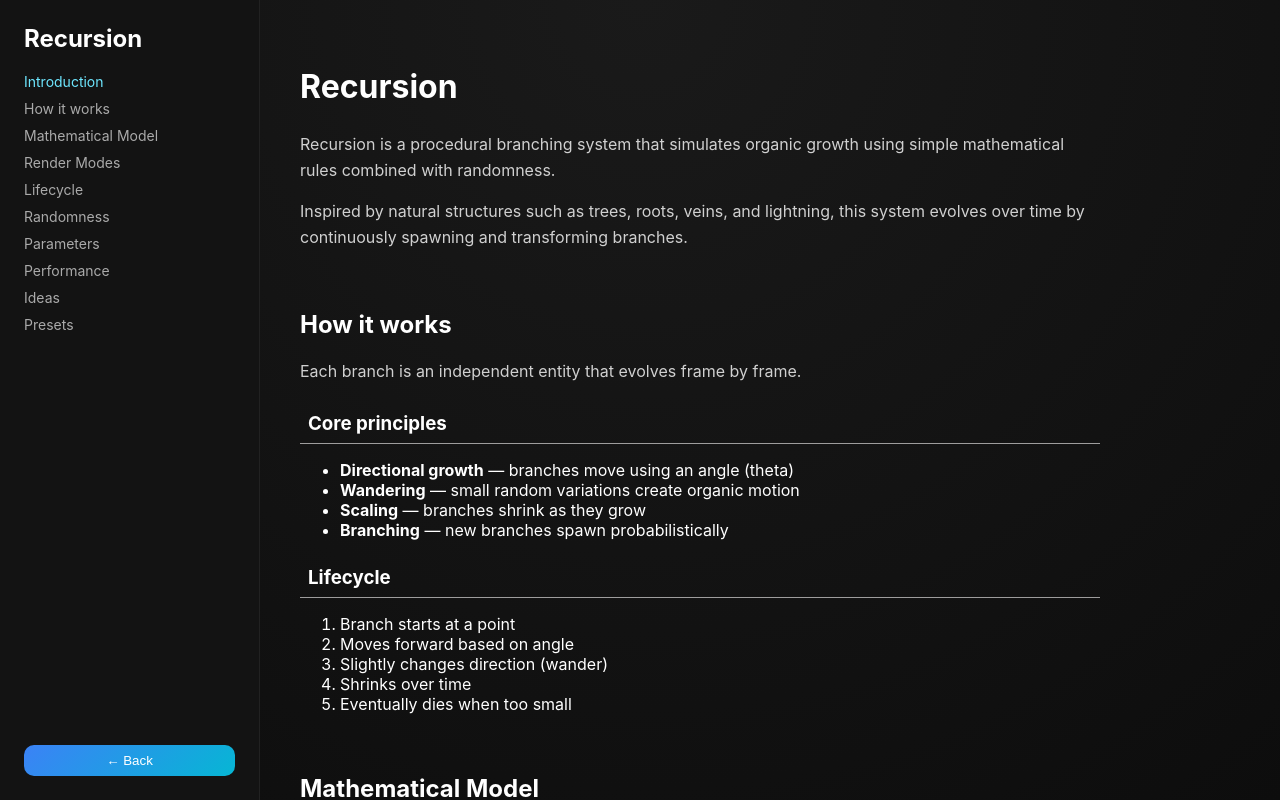
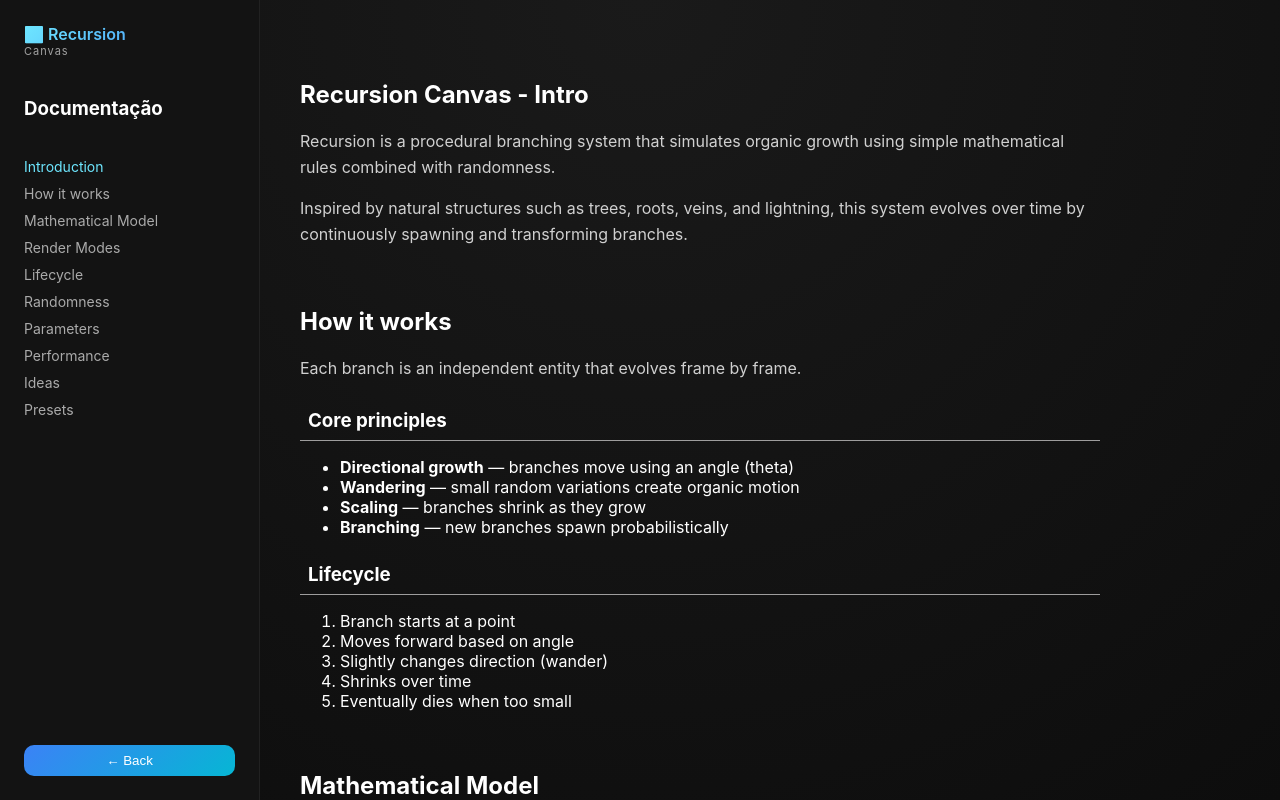
Before and after one commit to fernandacostads/recursion-canvas, a React (Vite) app: page /recursion-canvas/docs in a window 1280 px wide. Built offline with nearby package versions, Linux system fonts and the light colour scheme.

Commit message:
feat: add clean, pause canvas funtions

```diff
--- a/index.html
+++ b/index.html
@@ -4,7 +4,7 @@
     <meta charset="UTF-8" />
     <link rel="icon" type="image/svg+xml" href="/favicon.svg" />
     <meta name="viewport" content="width=device-width, initial-scale=1.0" />
-    <title>Recursion react</title>
+    <title>Recursion Canvas</title>
   </head>
   <body>
     <div id="root"></div>
--- a/src/components/ControlPanel.tsx
+++ b/src/components/ControlPanel.tsx
@@ -3,6 +3,7 @@ interface Props {
   setConfig: (c: any) => void;
   presets: Record<string, any>;
   onReset: () => void;
+  onPause: () => void;
   onClear: () => void;
   onSave: () => void;
   onRegenerate: () => void;
@@ -13,6 +14,7 @@ export default function ControlPanel({
   setConfig,
   presets,
   onReset,
+  onPause,
   onClear,
   onSave,
   onRegenerate,
@@ -83,6 +85,7 @@ export default function ControlPanel({
       {/* Buttons */}
       <div className="buttons">
         <button onClick={onReset}>Reset</button>
+        <button onClick={onPause}>Pause</button>
         <button onClick={onClear}>Clear</button>
         <button onClick={onRegenerate}>Regenerate</button>
         <button onClick={onSave}>Save PNG</button>
--- a/src/components/RecursionCanvas.tsx
+++ b/src/components/RecursionCanvas.tsx
@@ -367,6 +367,13 @@ export default function RecursionCanvas({
     };
   }, []);
 
+  function clearCanvas() {
+    const canvas = canvasRef.current!;
+    const ctx = canvas.getContext("2d")!;
+
+    ctx.clearRect(0, 0, canvas.width, canvas.height);
+  }
+
   return (
     <>
       <ControlPanel
@@ -374,7 +381,11 @@ export default function RecursionCanvas({
         setConfig={setConfig}
         presets={PRESETS}
         onReset={() => setConfig(PRESETS["Vines"])}
-        onClear={() => (branchesRef.current = [])}
+        onPause={() => (branchesRef.current = [])}
+        onClear={() => {
+          branchesRef.current.length = 0;
+          clearCanvas();
+        }}
         onSave={() => {
           const url = canvasRef.current!.toDataURL("image/png");
           window.open(url);
--- a/src/index.css
+++ b/src/index.css
@@ -191,26 +191,22 @@ canvas {
 
   display: flex;
   flex-direction: column;
-  gap: 12px;
+  gap: 8px;
 
   padding: 16px;
   border-radius: 16px;
-
   background: rgba(30, 30, 30, 0.6);
   backdrop-filter: blur(12px);
-
   border: 1px solid rgba(255, 255, 255, 0.08);
-
   box-shadow:
     0 10px 30px rgba(0, 0, 0, 0.4),
     inset 0 1px 0 rgba(255, 255, 255, 0.05);
-
   min-width: 220px;
 }
 
 /* LABELS */
 .panel label {
-  font-size: 12px;
+  font-size: 11px;
   opacity: 0.8;
 }
 
@@ -227,14 +223,14 @@ canvas {
   padding: 6px 8px;
   border-radius: 8px;
   border: none;
-
+  cursor: pointer;
   background: rgba(255, 255, 255, 0.05);
   color: #fff;
 }
 
 /* BUTTONS */
 .panel button {
-  padding: 8px 10px;
+  padding: 4px 10px;
   border-radius: 10px;
   border: none;
 
@@ -244,9 +240,13 @@ canvas {
   cursor: pointer;
   transition: 0.2s;
 }
+.buttons {
+  display: flex;
+  gap: 4px;
+}
 
 .panel button:hover {
-  transform: translateY(-1px);
+  transform: translateY(-0.2px);
   opacity: 0.9;
 }
 
@@ -372,6 +372,15 @@ canvas {
 .docs-layout {
   display: flex;
   height: 100vh;
+}
+
+.clickable {
+  cursor: pointer;
+  transition: 0.2s;
+}
+
+.clickable:hover {
+  opacity: 0.85;
 }
 
 /* SIDEBAR */
--- a/src/pages/DocsPage.tsx
+++ b/src/pages/DocsPage.tsx
@@ -40,11 +40,19 @@ export default function DocsPage() {
     return () => window.removeEventListener("scroll", handler);
   }, []);
 
+  const handleHomeClick = () => {
+    navigate("/");
+  };
+
   return (
     <div className="docs-layout">
       {/* SIDEBAR */}
       <aside className="docs-sidebar">
-        <h2>Recursion</h2>
+        <div className="header-left clickable" onClick={handleHomeClick}>
+          <h1>🔁 Recursion</h1>
+          <span className="subtitle"> Canvas</span>
+        </div>
+        <h3>Documentação</h3>
 
         <nav>
           {sections.map((s) => (
@@ -66,7 +74,7 @@ export default function DocsPage() {
       {/* CONTENT */}
       <main className="docs-content">
         <section id="intro">
-          <h1>Recursion</h1>
+          <h2>Recursion Canvas - Intro</h2>
 
           <p>
             Recursion is a procedural branching system that simulates organic
```
